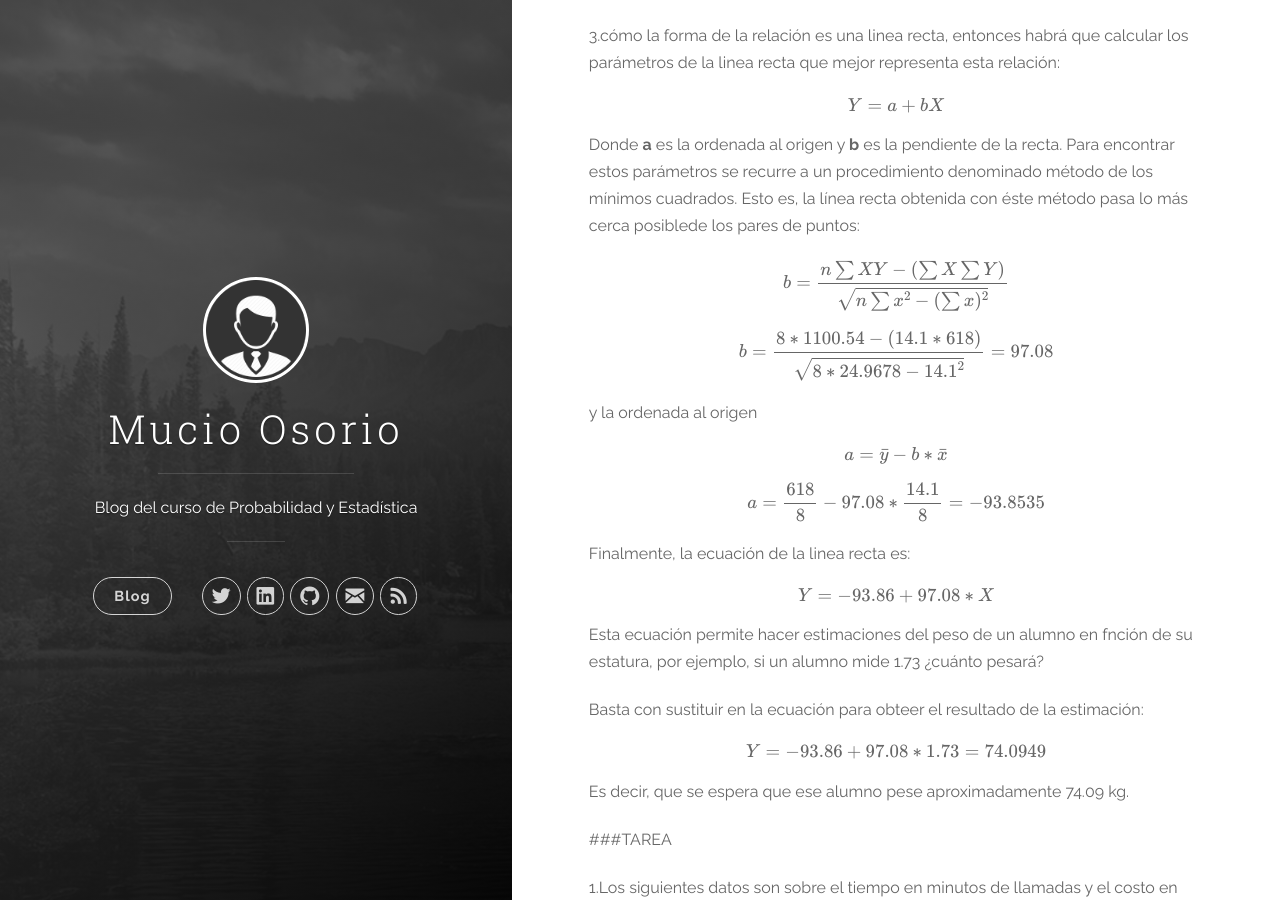
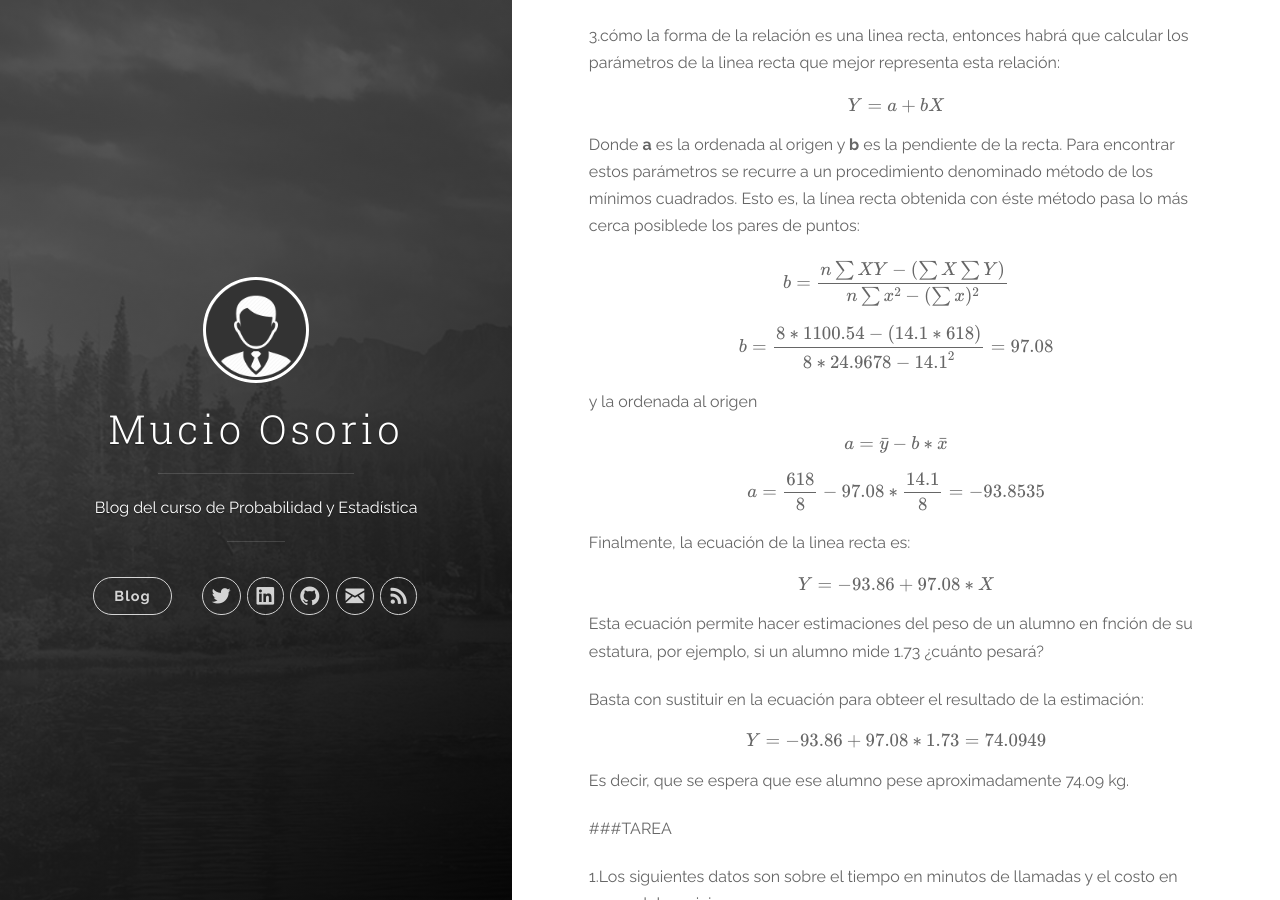
Before and after one commit to mucioosorio/probabilidad, a Jekyll site: the page built from _posts/2020-05-14-Tarea para viernes 15 de mayo. Probabilidad y Estadística y Métódos Estadísticos.md, in a window 1280 px wide and 900 px high, scrolled down 5168 px. Built offline with Jekyll 4.4.1, drawn with Linux system fonts in a browser that asks for light colours; nearby versions of some CDN libraries; formulas are drawn with MathJax 3.

Commit message:
Update 2020-05-14-Tarea para viernes 15 de mayo. Probabilidad y Estadística y Métódos Estadísticos.md

```diff
--- a/_posts/2020-05-14-Tarea para viernes 15 de mayo. Probabilidad y Estadística y Métódos Estadísticos.md
+++ b/_posts/2020-05-14-Tarea para viernes 15 de mayo. Probabilidad y Estadística y Métódos Estadísticos.md
@@ -94,9 +94,9 @@ $$Y = a + bX$$
 
 Donde **a** es la ordenada al origen y **b** es la pendiente de la recta. Para encontrar estos parámetros se recurre a un procedimiento denominado método de los mínimos cuadrados. Esto es, la línea recta obtenida con éste método pasa lo más cerca posiblede los pares de puntos:
 
-$$b = \frac{n \sum{XY}-(\sum{X}\sum{Y})}{\sqrt{ n \sum{x^2}-(\sum{x})^2 }}$$
+$$b = \frac{n \sum{XY}-(\sum{X}\sum{Y})}{ n \sum{x^2}-(\sum{x})^2 }$$
 
-$$b= \frac{8* 1100.54-(14.1*618)}{\sqrt{ 8* 24.9678-14.1^2 }}=97.08$$
+$$b= \frac{8* 1100.54-(14.1*618)}{ 8* 24.9678-14.1^2 }=97.08$$
 
 y la ordenada al origen
 
```
